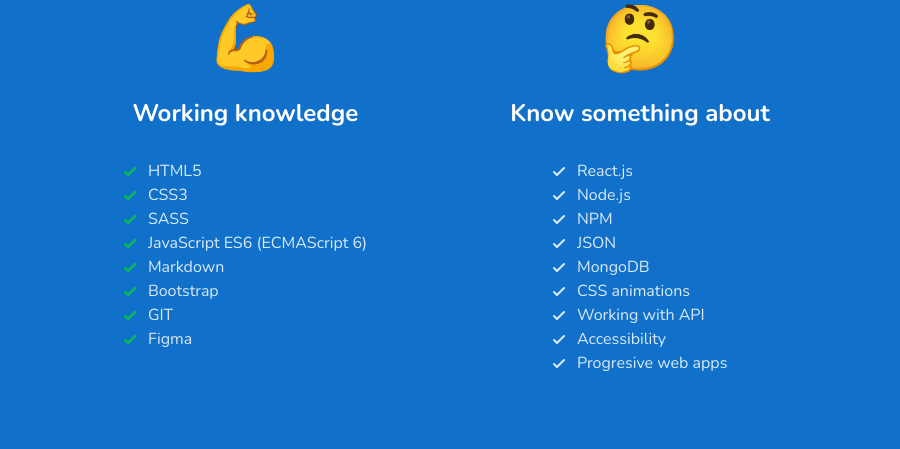
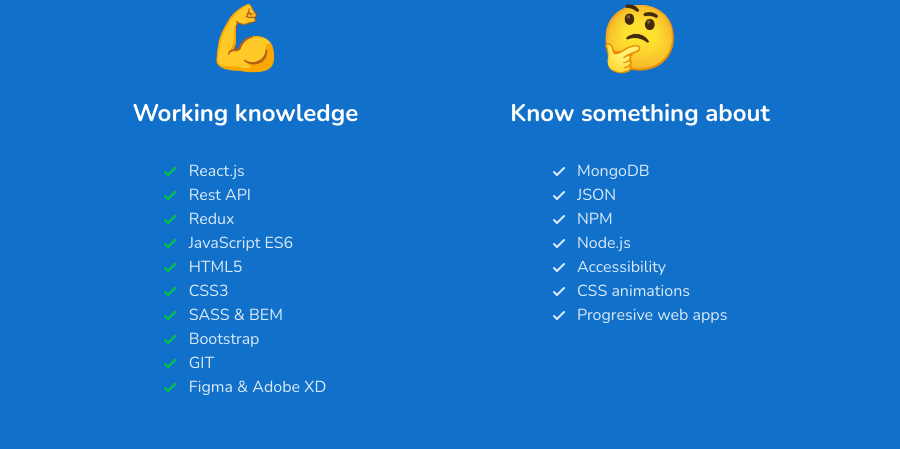
Before and after one commit to patryk-makarewicz/patryk-makarewicz.github.io, a website built with webpack: page src/pages/index.html in a window 1280 px wide. Shown: the part 933-1382 px from the top of the page, 0-900 px from the left. Built offline with nearby package versions, Linux system fonts and the light colour scheme; no server answers.

Commit message:
update skill list

```diff
--- a/src/pages/index.html
+++ b/src/pages/index.html
@@ -72,6 +72,22 @@
           <ul class="skill-list">
             <li class="skill-list__item">
               <img src="../assets/img/small-tick.svg" alt="small tick" />
+              &nbsp; React.js
+            </li>
+            <li class="skill-list__item">
+              <img src="../assets/img/small-tick.svg" alt="small tick" />
+              &nbsp; Rest API
+            </li>
+            <li class="skill-list__item">
+              <img src="../assets/img/small-tick.svg" alt="small tick" />
+              &nbsp; Redux
+            </li>
+            <li class="skill-list__item">
+              <img src="../assets/img/small-tick.svg" alt="small tick" />
+              &nbsp; JavaScript ES6
+            </li>
+            <li class="skill-list__item">
+              <img src="../assets/img/small-tick.svg" alt="small tick" />
               &nbsp; HTML5
             </li>
             <li class="skill-list__item">
@@ -80,15 +96,7 @@
             </li>
             <li class="skill-list__item">
               <img src="../assets/img/small-tick.svg" alt="small tick" />
-              &nbsp; SASS
-            </li>
-            <li class="skill-list__item">
-              <img src="../assets/img/small-tick.svg" alt="small tick" />
-              &nbsp; JavaScript ES6 (ECMAScript 6)
-            </li>
-            <li class="skill-list__item">
-              <img src="../assets/img/small-tick.svg" alt="small tick" />
-              &nbsp; Markdown
+              &nbsp; SASS & BEM
             </li>
             <li class="skill-list__item">
               <img src="../assets/img/small-tick.svg" alt="small tick" />
@@ -100,7 +108,7 @@
             </li>
             <li class="skill-list__item">
               <img src="../assets/img/small-tick.svg" alt="small tick" />
-              &nbsp; Figma
+              &nbsp; Figma & Adobe XD
             </li>
           </ul>
         </article>
@@ -110,7 +118,15 @@
           <ul class="skill-list">
             <li class="skill-list__item">
               <img src="../assets/img/small-tick-2.svg" alt="small tick" />
-              &nbsp; React.js
+              &nbsp; MongoDB
+            </li>
+            <li class="skill-list__item">
+              <img src="../assets/img/small-tick-2.svg" alt="small tick" />
+              &nbsp; JSON
+            </li>
+            <li class="skill-list__item">
+              <img src="../assets/img/small-tick-2.svg" alt="small tick" />
+              &nbsp; NPM
             </li>
             <li class="skill-list__item">
               <img src="../assets/img/small-tick-2.svg" alt="small tick" />
@@ -118,27 +134,11 @@
             </li>
             <li class="skill-list__item">
               <img src="../assets/img/small-tick-2.svg" alt="small tick" />
-              &nbsp; NPM
-            </li>
-            <li class="skill-list__item">
-              <img src="../assets/img/small-tick-2.svg" alt="small tick" />
-              &nbsp; JSON
-            </li>
-            <li class="skill-list__item">
-              <img src="../assets/img/small-tick-2.svg" alt="small tick" />
-              &nbsp; MongoDB
+              &nbsp; Accessibility
             </li>
             <li class="skill-list__item">
               <img src="../assets/img/small-tick-2.svg" alt="small tick" />
               &nbsp; CSS animations
-            </li>
-            <li class="skill-list__item">
-              <img src="../assets/img/small-tick-2.svg" alt="small tick" />
-              &nbsp; Working with API
-            </li>
-            <li class="skill-list__item">
-              <img src="../assets/img/small-tick-2.svg" alt="small tick" />
-              &nbsp; Accessibility
             </li>
             <li class="skill-list__item">
               <img src="../assets/img/small-tick-2.svg" alt="small tick" />
```
